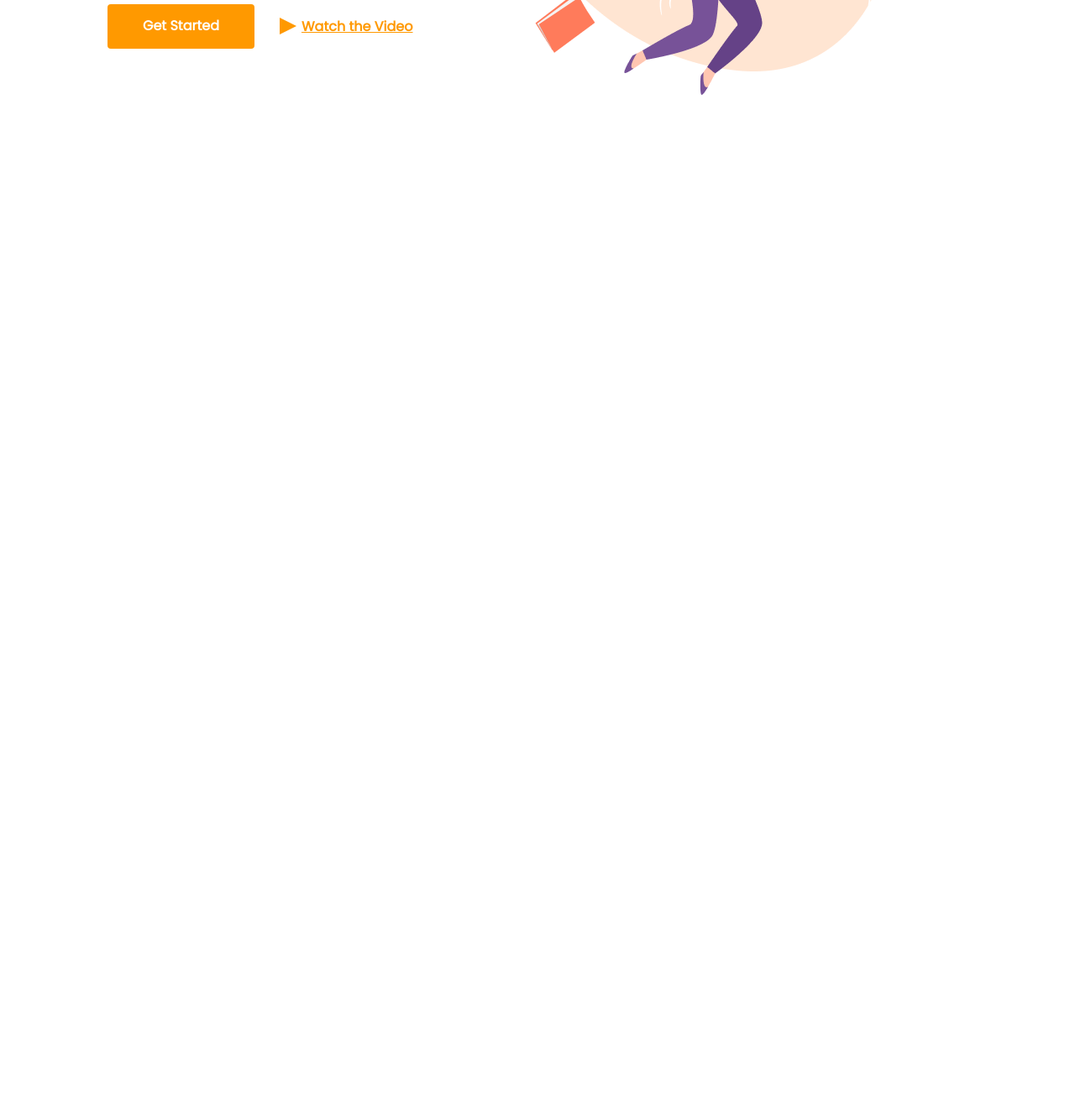
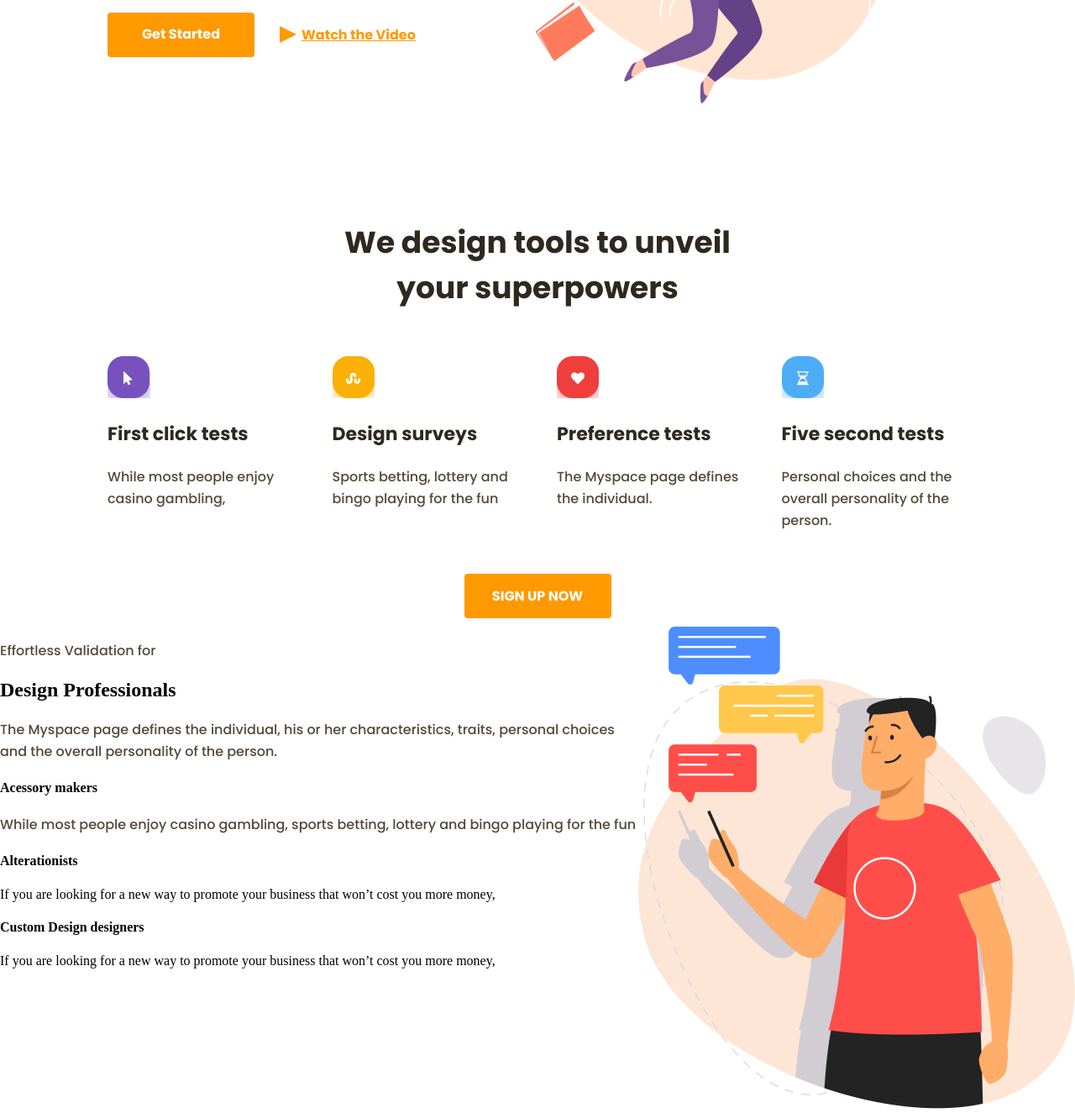
Before and after one commit to jbwizard/productly, a plain HTML site: page index.html in a window 1280 px wide. Shown: the part 510-1835 px from the top of the page at 84% size. Before the commit the page ends 800 px from the top, so only its background shows below. Drawn offline with Linux system fonts and the light colour scheme.

Commit message:
add section two

```diff
--- a/index.html
+++ b/index.html
@@ -8,46 +8,100 @@
     <link rel="stylesheet" href="styles/normalize.css">
     <link rel="stylesheet" href="styles/index.css">
     <link rel="preconnect" href="https://fonts.googleapis.com">
+    <link rel="preconnect" href="https://fonts.googleapis.com">
     <link rel="preconnect" href="https://fonts.gstatic.com" crossorigin>
-    <link href="https://fonts.googleapis.com/css2?family=Poppins&display=swap" rel="stylesheet">
+    <link href="https://fonts.googleapis.com/css2?family=Poppins:wght@400;500;700&display=swap" rel="stylesheet">
 </head>
 <body>
     <header>
         <div class="logo"><img src="../images/Logo.svg" alt="Logo"></div>
         <div class="menu"></div>
             <ul>
-                <li><a>Product</a></li>
-                <li><a>Costumers</a></li>
-                <li><a>Pricing</a></li>
-                <li><a>Resources</a></li>
+                <li><a href="#">Product</a></li>
+                <li><a href="#">Costumers</a></li>
+                <li><a href="#">Pricing</a></li>
+                <li><a href="#">Resources</a></li>
             </ul>
         <div class="buttons__header">
-                <a><button class="sign-in">Sign In</button></a>
-                <a><button class="sign-up">Sign Up</button></a>
+                <a href="#"><button class="sign-in">Sign In</button></a>
+                <a href="#"><button class="sign-up">Sign Up</button></a>
         </div>
     </header>
-    <section class="page">
         <section class="section__one">
             <div class="section__one-info">
                 <h1>The Design Thinking superpowers</h1>
                 <p class="section__one-txt">Tools, tutorials, design and innovation experts, all in one place!
                     The most intuitive way to imagine your next user experience.</p>
                 <div class="buttons__section-one">
-                    <a><button class="get-started">Get Started</button></a>
+                    <a href="#"><button class="get-started">Get Started</button></a>
                     <div class="button__section-one_two">
                         <div class="triangle"></div>
-                        <a><button class="watch-the-video">Watch the Video</button></a>
+                        <a href="#"><button class="watch-the-video">Watch the Video</button></a>
                     </div>
                 </div>
-
-
             </div>
             <div class="section__one-img">
-                <img src="../images/Image.png" alt="People & Books">
+                <img class="image-one" src="../images/Image.png" alt="People & Books">
             </div>
+        </section>
+        <section class="section__two">
+            <div class="section__two-block">
+                <h2 class="section__two-title">We design tools to unveil your superpowers</h2>
+                <div class="section__two-info">
+                    <div class="section__two-first-block">
+                        <img src="../images/arrow.png" alt="arrow">
+                        <h3>First click tests</h3>
+                        <p class="txt">While most people enjoy casino gambling,</p>
+                    </div>
+                    <div class="section__two-second-block">
+                        <img src="../images/icon2.png">
+                        <h3>Design surveys</h3>
+                        <p class="txt">Sports betting, lottery and bingo playing for the fun</p>
+                    </div>
+                    <div class="section__two-third-block">
+                        <img src="../images/icon3.png">
+                        <h3>Preference tests</h3>
+                        <p class="txt">The Myspace page defines the individual.</p>
+                    </div>
+                    <div class="section__two-fourth-block">
+                        <img src="../images/icon4.png">
+                        <h3>Five second tests</h3>
+                        <p class="txt">Personal choices and the overall personality of the person. </p>
+                    </div>
+                </div>
+                <div class="section__two-btn-container">
+                    <a href="#"><button class="section__two-button">Sign Up Now</button></a>
+                </div>
+            </div>
+        </section>
+        <section class="section__three">
+            <div class="section__three-info">
+                <p class="txt">Effortless Validation for</p>
+                <h2>Design Professionals</h2>
+                <p class="txt">The Myspace page defines the individual,
+                    his or her characteristics, traits, personal choices
+                    and the overall personality of the person. </p>
+                <div class="acessory-makers">
+                    <h4>Acessory makers</h4>
+                    <p class="txt">While most people enjoy casino gambling,
+                    sports betting, lottery and bingo playing for the fun</p>
+                </div>
+                <div class="alterationists">
+                    <h4>Alterationists</h4>
+                    <p>If you are looking for a new way to promote your business
+                        that won’t cost you more money, </p>
+                </div>
+                <div class="custom-design-designers">
+                    <h4>Custom Design designers</h4>
+                    <p>If you are looking for a new way to promote your business
+                        that won’t cost you more money, </p>
+                </div>
+            </div>
+            <div class="section__three-img">
+                <img src="../images/Image2.png" alt="Design Professionals">
+            </div>
+        </section>
 
-        </section>
-    </section>
 
 </body>
 </html>
--- a/styles/index.css
+++ b/styles/index.css
@@ -1,4 +1,10 @@
 /*HEADER*/
+
+.section__one{
+    margin: auto;
+    width: 50%;
+    padding: 10px;
+}
 
 header{
     min-height: 20px;
@@ -6,6 +12,7 @@ header{
     display: flex;
     justify-content: space-between;
     align-items: center;
+    background: white;
 }
 
 ul{
@@ -63,6 +70,26 @@ ul{
     height: 46px;
     border: none;
 }
+
+a:link {
+    text-decoration: none;
+    color: #2F281E;
+  }
+
+  a:visited {
+    text-decoration: none;
+    color: #2F281E;
+  }
+
+  a:hover {
+    text-decoration: underline;
+    opacity: 70%;
+  }
+
+  a:active {
+    text-decoration: none;
+    color: #2F281E;
+  }
 
 /*SECTION ONE*/
 
@@ -145,3 +172,98 @@ h1{
 .section__one-txt{
     max-width: 458px;
 }
+
+.image-one{
+    max-height: 496px;
+}
+
+/*SECTION 2*/
+
+.section__two{
+    margin: auto;
+    margin-top: 110px;
+    width: 80%;
+    padding: 10px;
+}
+
+.section__two-title{
+    max-width: 539px;
+    text-align: center;
+    font-family: 'Poppins';
+    font-style: normal;
+    font-weight: 700;
+    font-size: 36px;
+    line-height: 54px;
+    text-align: center;
+    color: #2F281E;
+    margin: auto;
+    padding-bottom: 54px;
+}
+
+.txt{
+    font-family: 'Poppins';
+    font-style: normal;
+    font-weight: 500;
+    font-size: 16px;
+    line-height: 26px;
+    /* or 162% */
+    color: #544837;
+}
+
+h3{
+    font-family: 'Poppins';
+    font-style: normal;
+    font-weight: 600;
+    font-size: 22px;
+    line-height: 33px;
+    /* identical to box height */
+    color: #2F281E;
+}
+
+.section__two-button{
+    width: 175px;
+    height: 53px;
+    background: #FF9900;
+    border-radius: 4px;
+    font-family: 'Poppins';
+    font-style: normal;
+    font-weight: 700;
+    font-size: 16px;
+    line-height: 24px;
+    /* identical to box height */
+    color: #FFFFFF;
+    border: none;
+    text-transform: uppercase;
+    margin: auto;
+}
+
+.section__two-info{
+    margin-bottom: 34px;
+    display: flex;
+    gap: 46px;
+    justify-content: space-between;
+}
+
+.section__two-first-block, .section__two-second-block, .section__two-third-block, .section__two-fourth-block{
+    width: 240px;
+}
+
+.section__two-btn-container{
+    text-align: center;
+}
+
+/*SECTION THREE*/
+
+.section__three{
+    display: flex;
+}
+
+.section__three-title{
+    font-family: 'Poppins';
+    font-style: normal;
+    font-weight: 700;
+    font-size: 36px;
+    line-height: 54px;
+    /* identical to box height */
+    color: #2F281E;
+}
```
